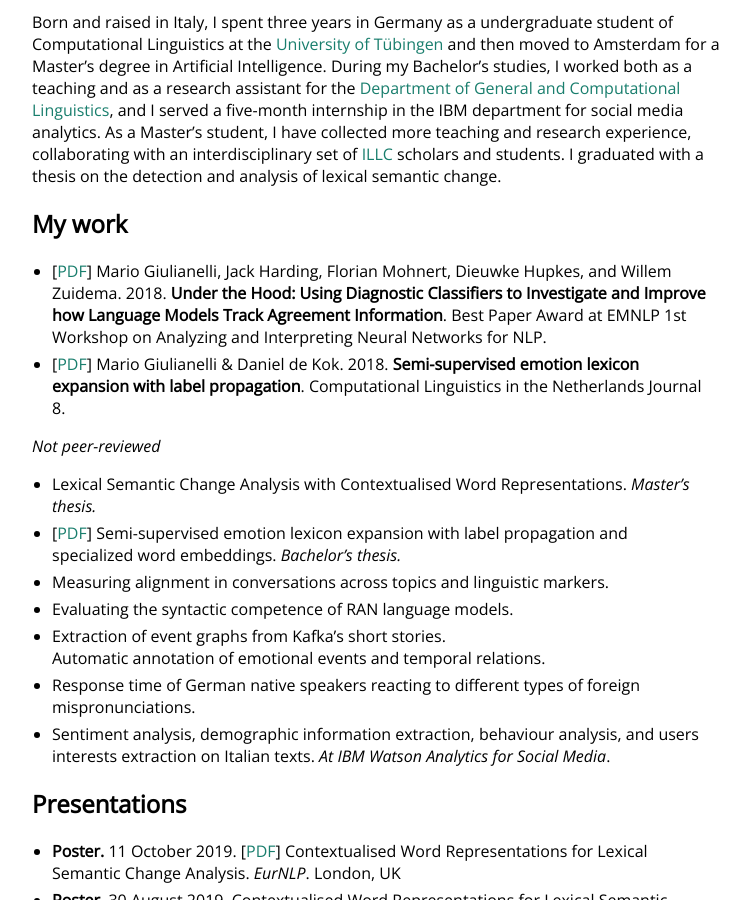
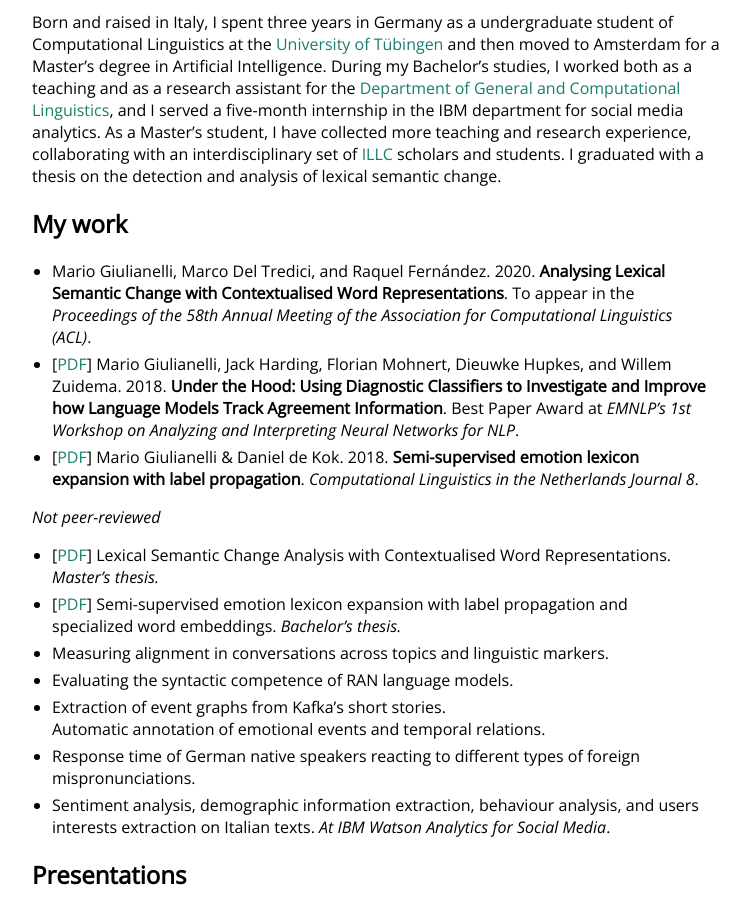
Before and after one commit to glnmario/glnmario.github.io, a Jekyll site: the page built from index.md, in a window 1280 px wide and 900 px high, scrolled down 600 px. Shown: the whole window, without its empty margins (258-1008 px from the left). Built offline with Jekyll 4.4.1, drawn with Linux system fonts in a browser that asks for light colours.

Commit message:
Update index.md

```diff
--- a/index.md
+++ b/index.md
@@ -30,12 +30,12 @@ Currently I study Artificial Intelligence at the University of Amsterdam.
 
 
 ## My work
-- [[PDF](https://arxiv.org/pdf/1808.08079.pdf)] Mario Giulianelli, Jack Harding, Florian Mohnert, Dieuwke Hupkes, and Willem Zuidema. 2018. **Under the Hood: Using Diagnostic Classifiers to Investigate and Improve how Language Models Track Agreement Information**. Best Paper Award at EMNLP 1st Workshop on Analyzing and Interpreting Neural Networks for NLP.
-- [[PDF](https://clinjournal.org/sites/clinjournal.org/files/Giulianelli2018_0.pdf)] Mario Giulianelli & Daniel de Kok. 2018. **Semi-supervised emotion lexicon expansion with label propagation**. Computational Linguistics in the Netherlands Journal 8.
+- Mario Giulianelli, Marco Del Tredici, and Raquel Fernández. 2020. **Analysing Lexical Semantic Change with Contextualised Word Representations**. To appear in the _Proceedings of the 58th Annual Meeting of the Association for Computational Linguistics (ACL)_.
+- [[PDF](https://arxiv.org/pdf/1808.08079.pdf)] Mario Giulianelli, Jack Harding, Florian Mohnert, Dieuwke Hupkes, and Willem Zuidema. 2018. **Under the Hood: Using Diagnostic Classifiers to Investigate and Improve how Language Models Track Agreement Information**. Best Paper Award at _EMNLP's 1st Workshop on Analyzing and Interpreting Neural Networks for NLP_.
+- [[PDF](https://clinjournal.org/sites/clinjournal.org/files/Giulianelli2018_0.pdf)] Mario Giulianelli & Daniel de Kok. 2018. **Semi-supervised emotion lexicon expansion with label propagation**. _Computational Linguistics in the Netherlands Journal 8_.
 
 *Not peer-reviewed*
-<!--- [[PDF](mscthesis.pdf)] Lexical Semantic Change Analysis with Contextualised Word Representations. _Master's thesis._-->
-- Lexical Semantic Change Analysis with Contextualised Word Representations. _Master's thesis._
+- [[PDF](mscthesis.pdf)] Lexical Semantic Change Analysis with Contextualised Word Representations. _Master's thesis._
 - [[PDF](https://arxiv.org/pdf/1708.03910.pdf)] Semi-supervised emotion lexicon expansion with label propagation and specialized word embeddings. _Bachelor's thesis._
 - Measuring alignment in conversations across topics and linguistic markers.
 - Evaluating the syntactic competence of RAN language models.
```
